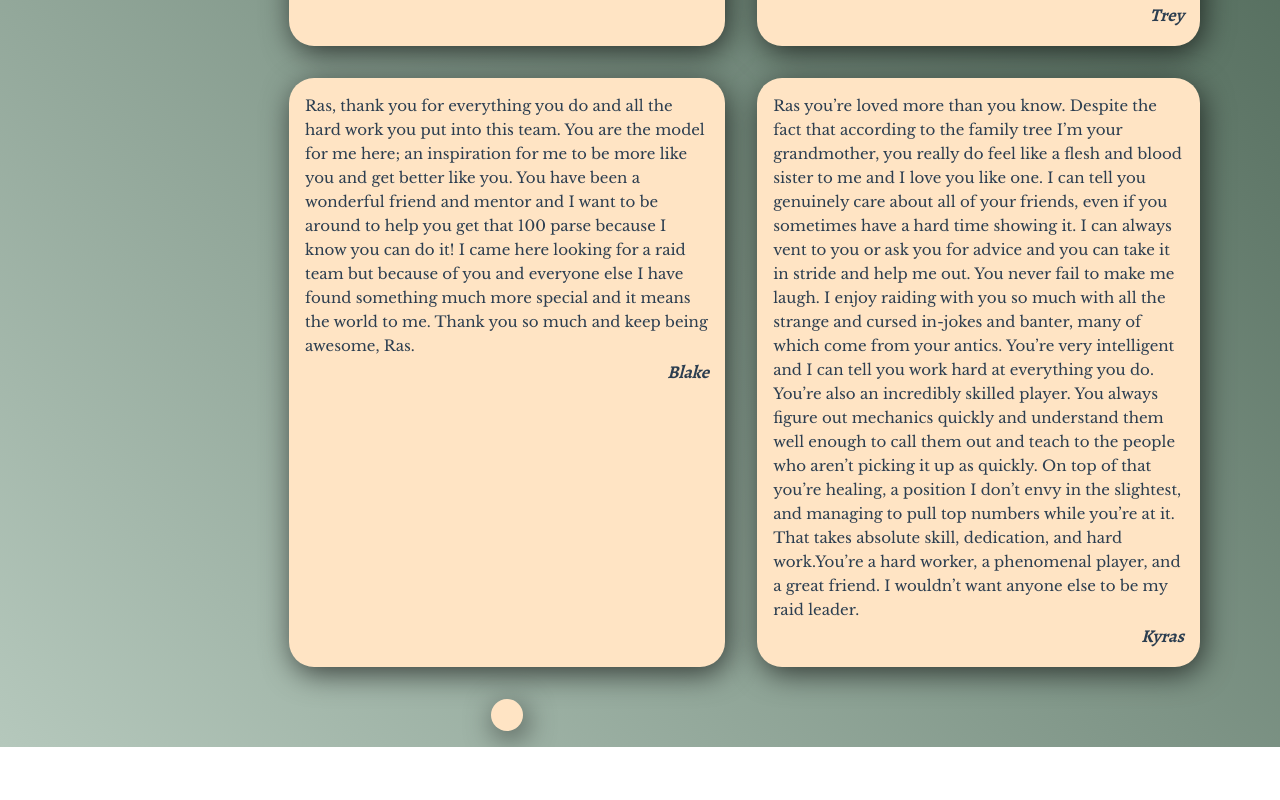
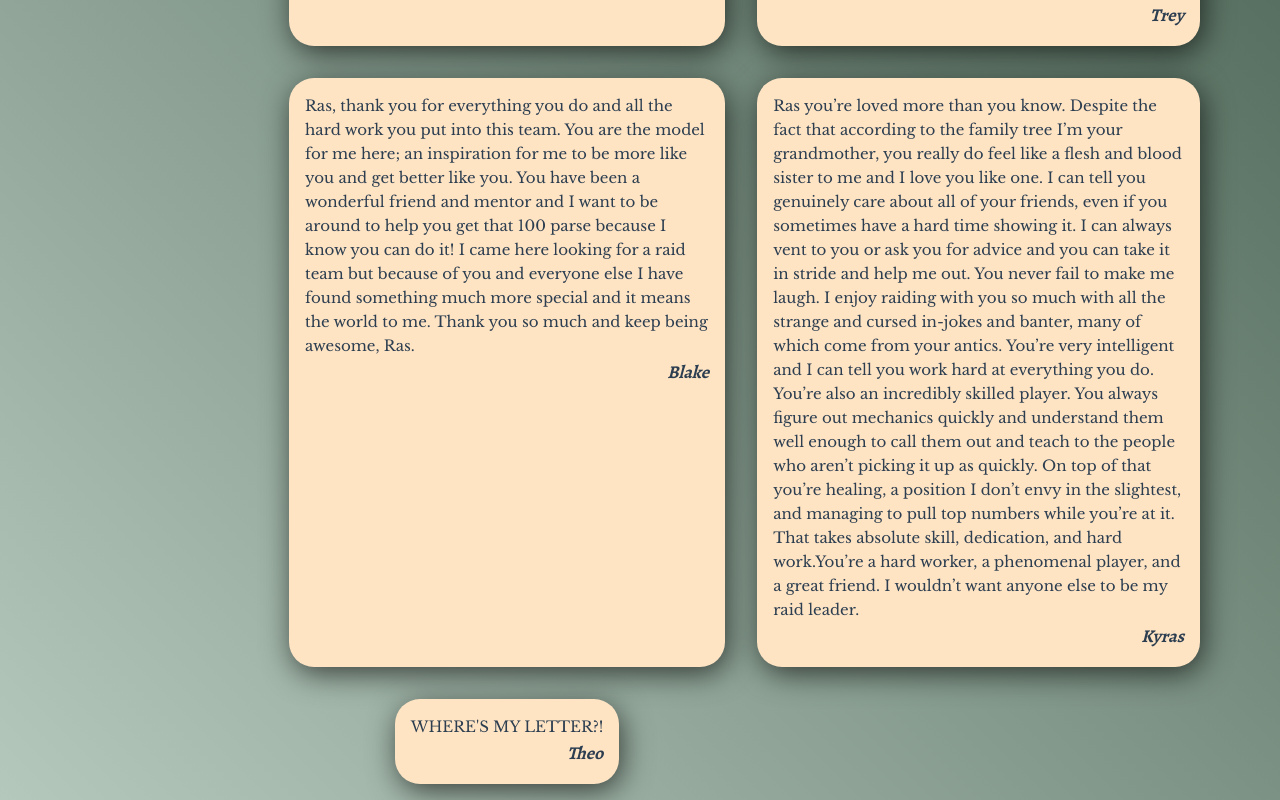
Before and after one commit to CommanderTrip/medica-ii, a Vue app in the folder for-ras/: page /Letters in a window 1280 px wide. Shown: the part 967-1767 px from the top of the page. Before the commit the page ends 1714 px from the top, so only its background shows below. Built offline with nearby package versions, Linux system fonts and the light colour scheme.

Commit message:
Added Theo placeholder

```diff
--- a/for-ras/src/components/letters.js
+++ b/for-ras/src/components/letters.js
@@ -32,7 +32,7 @@ export const letters = [
     body: "Ras you’re loved more than you know. Despite the fact that according to the family tree I’m your grandmother, you really do feel like a flesh and blood sister to me and I love you like one.  I can tell you genuinely care about all of your friends, even if you sometimes have a hard time showing it. I can always vent to you or ask you for advice and you can take it in stride and help me out. You never fail to make me laugh. I enjoy raiding with you so much with all the strange and cursed in-jokes and banter, many of which come from your antics. You’re very intelligent and I can tell you work hard at everything you do. You’re also an incredibly skilled player. You always figure out mechanics quickly and understand them well enough to call them out and teach to the people who aren’t picking it up as quickly. On top of that you’re healing, a position I don’t envy in the slightest, and managing to pull top numbers while you’re at it. That takes absolute skill, dedication, and hard work.You’re a hard worker, a phenomenal player, and a great friend. I wouldn’t want anyone else to be my raid leader."
   },
   {
-    author: "",
-    body: ""
+    author: "Theo",
+    body: "WHERE'S MY LETTER?!"
   },
 ]
```
